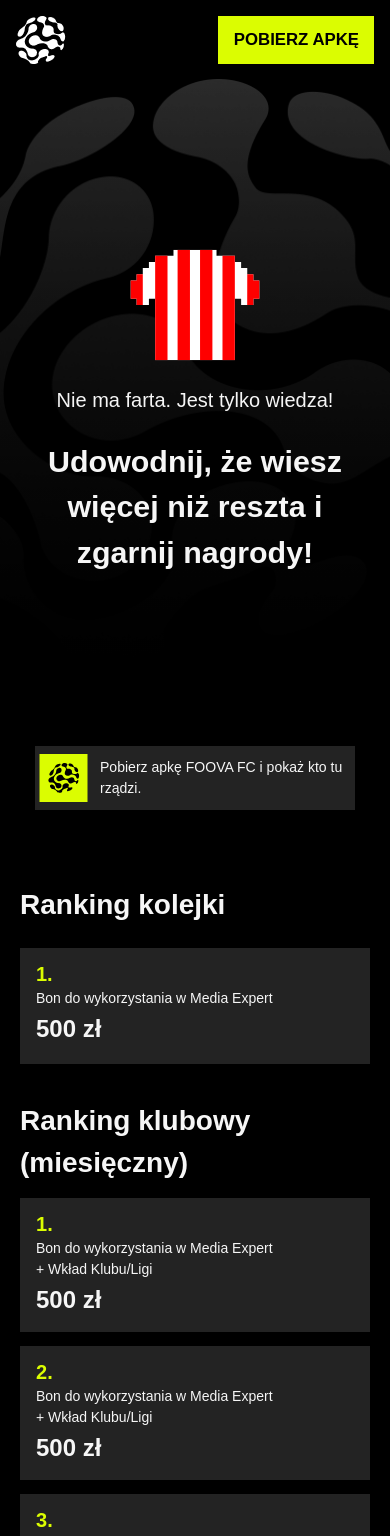
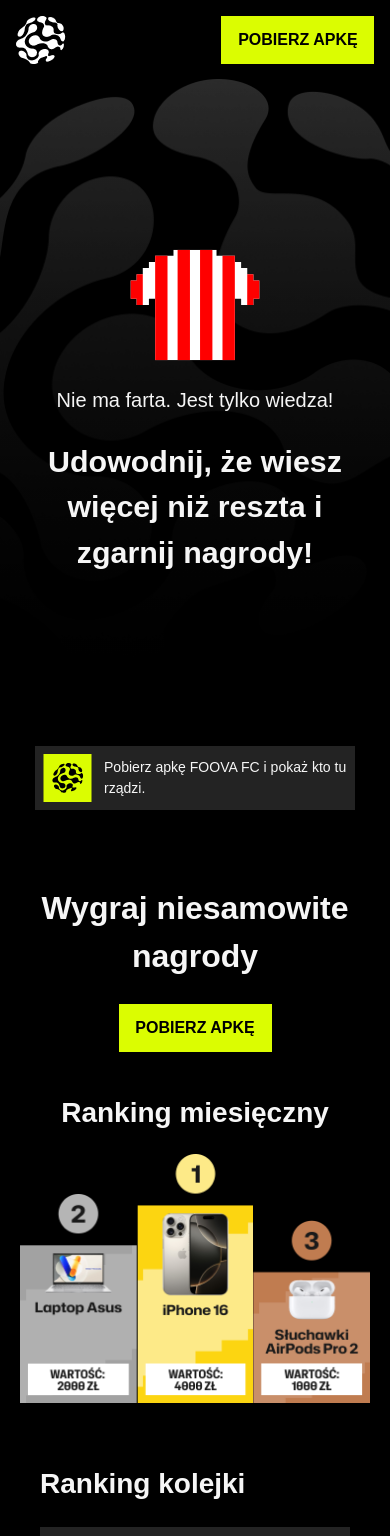
Before and after one commit to Karanfullstack/fan-center-page, a React (Vite) app: page / in a window 390 px wide. Shown: the top 1536 px of the page. Built offline with nearby package versions, Linux system fonts and the light colour scheme; a web font is replaced by a local one.

Commit message:
add ranking_main complete

```diff
--- a/src/App.jsx
+++ b/src/App.jsx
@@ -1,13 +1,12 @@
 import Hero from './components/Hero';
-import RankingSecond from './components/RankingSecond';
-import SlidersRanking from './components/SlidersRanking';
+import Ranking from './components/Ranking';
 
 export default function App() {
     return (
         <main className="container  h-[100dvh] max-w-[1440px] mx-auto w-full">
             <Hero />
-            <RankingSecond />
-            <SlidersRanking />
+
+            <Ranking />
         </main>
     );
 }
--- a/src/components/Hero.jsx
+++ b/src/components/Hero.jsx
@@ -59,7 +59,7 @@
                         </div>
                     </figure>
 
-                    <div className="max-w-[clamp(320px,20vw,356px)] space-x-3 w-full mb-2 md:max-w-[min(500px,70%)]  mx-auto items-center bg-[#232323] flex h-16 md:h-[5rem] lg:h-[4rem] px-1 md:px-2 lg:max-w-[clamp(422px,3vw,490px)] ">
+                    <div className="max-w-[clamp(320px,20vw,356px)] space-x-3 w-full mb-2 md:max-w-[min(500px,70%)]  mx-auto items-center bg-[#232323] flex h-16 md:h-[5rem] lg:h-[4rem] px-2 md:px-2 lg:max-w-[clamp(422px,3vw,490px)] ">
                         <img
                             className="w-auto md:w-full md:max-w-[4rem] lg:max-w-[3rem] h-auto"
                             src={AppIcon}
--- a/src/components/Navbar.jsx
+++ b/src/components/Navbar.jsx
@@ -1,5 +1,6 @@
 import MobileLogo from '../assets/mobileversionLogo.png';
 import DesktopLogo from '../assets/Vector.svg';
+import Button from '../components/common/Button';
 export default function Navbar() {
     return (
         <nav className=" font-bold p-base mx-auto w-full  max-h-[88px] h-full flex justify-between items-center text-white">
@@ -17,17 +18,7 @@
                 />
             </section>
             <section className="flex items-center   w-[156px] h-[48px] justify-end ">
-                <button
-                    className="
-                text-[1.05rem] uppercase w-full h-full font-hubot-semicondensed
-                 bg-primary text-black
-
-
-                   leading-1
-                  "
-                >
-                    pobierz apkę
-                </button>
+                <Button />
             </section>
         </nav>
     );
--- /dev/null
+++ b/src/components/Ranking.jsx
@@ -0,0 +1,62 @@
+import Button from '../components/common/Button';
+import RankingSecond from '../components/RankingSecond';
+import image1 from '../assets/mobile-icons/Frame-2.png';
+import image2 from '../assets/mobile-icons/Frame-1.png';
+import image3 from '../assets/mobile-icons/Frame.png';
+
+import imageDesktop1 from '../assets/desktop-ranking/Frame-1.png';
+import imageDesktop2 from '../assets/desktop-ranking/Frame-2.png';
+import imageDesktop3 from '../assets/desktop-ranking/Frame.png';
+
+const imageData = [image3, image2, image1];
+const imageDesktopData = [imageDesktop3, imageDesktop1, imageDesktop2];
+export default function Ranking() {
+    return (
+        <article className="max-w-[1440px] overflow-hidden  flex-col flex justify-start items-center w-full pt-10 px-5 md:pt-12 md:px-7 h-auto">
+            <section className="w-full h-full lg:space-y-10 md:space-y-0 space-y-10 flex-col flex justify-center items-center">
+                <figure className="flex justify-center h-1/3 md:h-1/4  md:w-full w-[22.07rem]  flex-col items-center">
+                    {/* main heading and Dowload Buttton */}
+                    <section className="w-full  space-y-6 h-full flex flex-col justify-start items-center">
+                        <h2 className=" text-[2rem] md:text-[2.4rem] lg:text-[3rem] text-center text-base leading-[1.5] font-bold">
+                            Wygraj niesamowite nagrody
+                        </h2>
+                        <Button />
+                    </section>
+                </figure>
+                {/* product section */}
+                <figure className="flex justify-start h-3/3 md:h-4/4 w-full space-y-5 flex-col  items-center">
+                    <h2 className=" text-[1.750rem] text-center text-base leading-[1.5] font-bold">
+                        Ranking miesięczny
+                    </h2>
+
+                    {/* image section */}
+
+                    <section className="w-full lg:hidden md:w-[80%] flex  justify-start items-end overflow-hidden">
+                        {imageData.map((image, index) => (
+                            <img
+                                className=" w-full  overflow-hidden object-contain  flex"
+                                key={index}
+                                src={image}
+                                alt="award_images"
+                            />
+                        ))}
+                    </section>
+
+                    {/* desktop/laptop */}
+
+                    <section className="overflow-hidden lg:flex hidden justify-center items-end w-full">
+                        {imageDesktopData.map((image, index) => (
+                            <img
+                                className=" w-[20%]  object-contain  flex"
+                                key={index}
+                                src={image}
+                                alt="award_images"
+                            />
+                        ))}
+                    </section>
+                </figure>
+            </section>
+            <RankingSecond />
+        </article>
+    );
+}
--- /dev/null
+++ b/src/components/common/Button.jsx
@@ -0,0 +1,15 @@
+export default function Button() {
+    return (
+        <button
+            className="
+                text-[1rem] uppercase h-[3rem] font-bold w-[9.563rem] font-hubot-semicondensed
+                 bg-primary text-black
+
+
+                   leading-1
+                  "
+        >
+            pobierz apkę
+        </button>
+    );
+}
```
